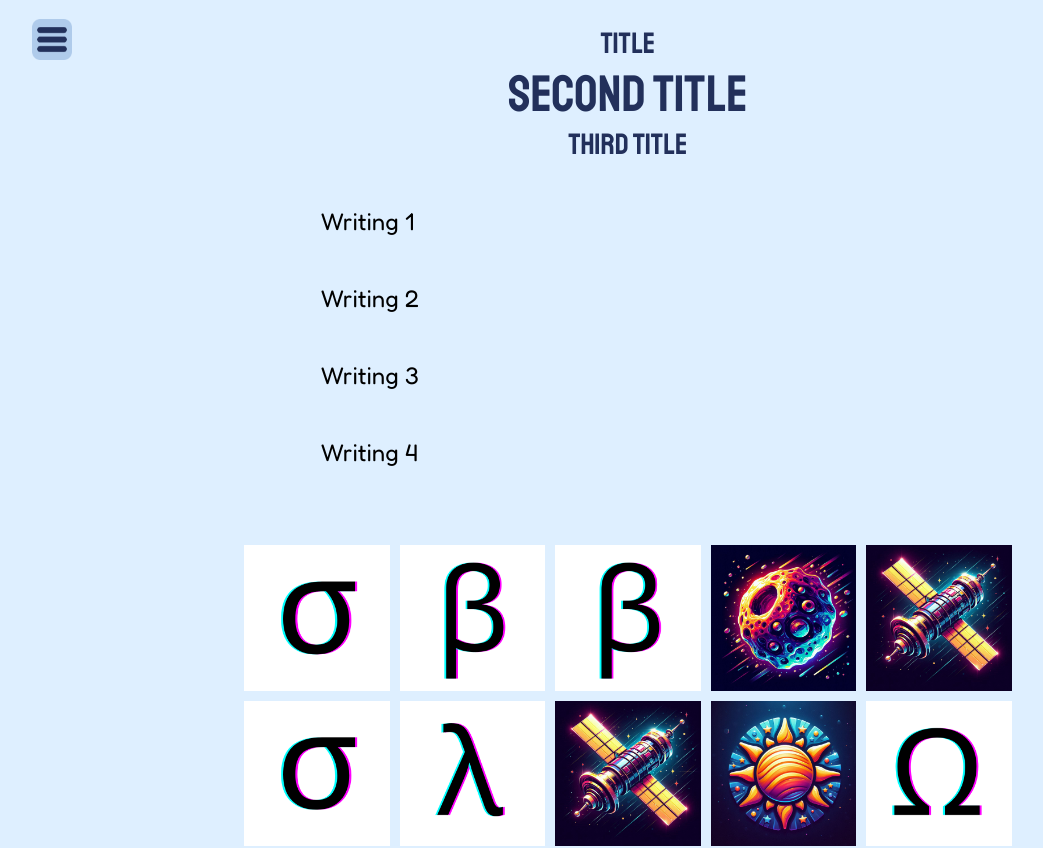
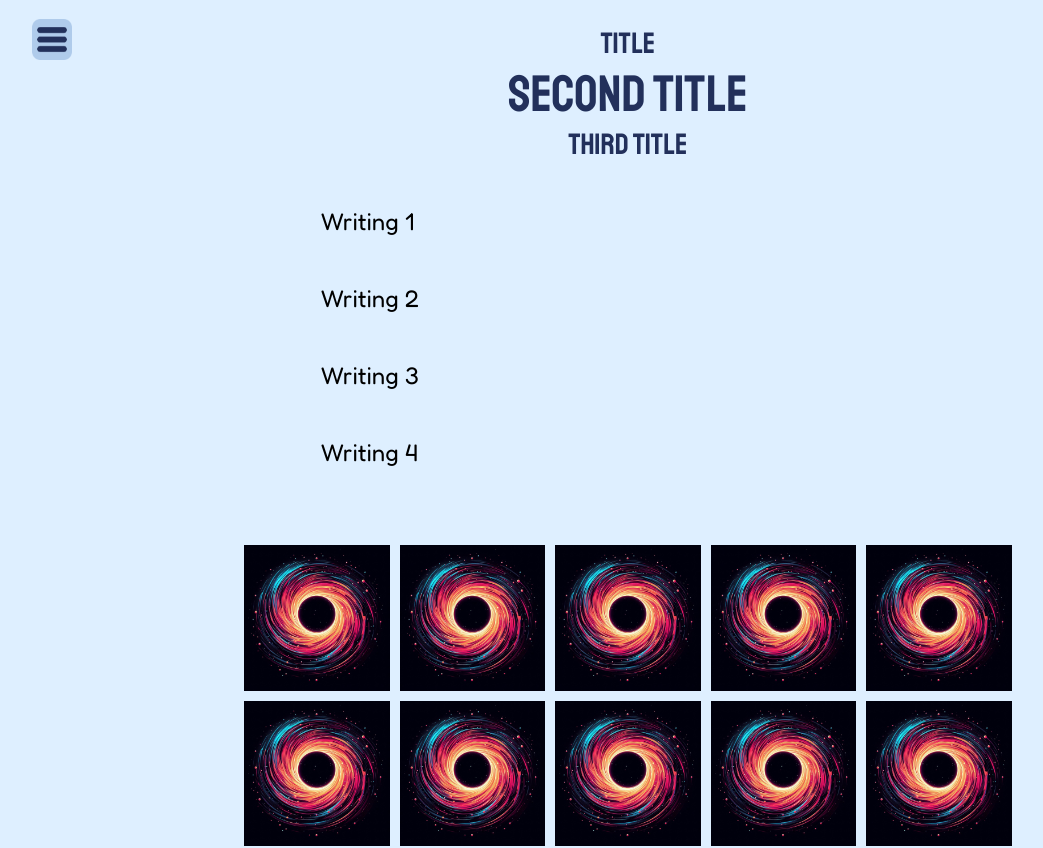
Before and after one commit to gobshmacked/Pokies, a React (Create React App) app in the folder frontend/: page / in a window 1280 px wide. Shown: the top 848 px of the page, without its empty margins (12-1055 px from the left). Built offline with nearby package versions, Linux system fonts and the light colour scheme.

Commit message:
Button press results in staggered loading

```diff
--- a/frontend/src/react_components/AnswerGrid.jsx
+++ b/frontend/src/react_components/AnswerGrid.jsx
@@ -1,5 +1,6 @@
-import React from 'react'
+import React, { useState, useEffect } from 'react';
 import { styled } from '@mui/material'
+import loadingIcon from './assets/pokie_images/12.png';
 import image1 from './assets/pokie_images/1.png';
 import image2 from './assets/pokie_images/2.png';
 import image3 from './assets/pokie_images/3.png';
@@ -16,16 +17,20 @@ import image12 from './assets/pokie_images/12.png';
 
 export function AnswerGrid(props) {
   const images = [image1, image2, image3, image4, image5, image6, image7, image8, image9, image10, image11, image12];
-	const iconArray = props.pokieNumbers;
-	return (
-	<PokerMachineGrid>
-      {iconArray.map((icon, index) => (
+
+  return (
+    <PokerMachineGrid>
+      {props.pokieNumbers.map((icon, index) => (
         <GridItem key={index}>
-          <img src={images[icon]} alt={`Grid item ${index + 1}`} />
+          {icon !== null ? (
+            <img src={images[icon]} alt={`Grid item ${index + 1}`} />
+          ) : (
+            <img src={loadingIcon} alt="Loading" />
+          )}
         </GridItem>
       ))}
     </PokerMachineGrid>
-	)
+  );
 }
 
 const PokerMachineGrid = styled('div')({
@@ -46,7 +51,3 @@ const GridItem = styled('div')({
     objectFit: 'cover',
   },
 });
-
-const stub = () => {
-	return [1,7,4,5,8,3,2,5,5,4,3,3,2,8,9]
-}
--- a/frontend/src/react_components/DefaultPage.jsx
+++ b/frontend/src/react_components/DefaultPage.jsx
@@ -6,23 +6,37 @@ import { ScoreMethodA } from '../pokies_maths/classes/ScoreMethodA.js'
 import './cssStyles/DefaultPage.css'
 
 export function DefaultPage(props) {
-	const [pokieNumbers, setPokieNumbers] = React.useState([0,2,2,7,6,0,4,6,9,3,10,10,6,1,0])
+	const [pokieNumbers, setPokieNumbers] = React.useState([0, 2, 2, 7, 6, 0, 4, 6, 9, 3, 10, 10, 6, 1, 0]);
+  const [delayedPokieNumbers, setDelayedPokieNumbers] = React.useState(Array(15).fill(null));
 
-	let scoreArray = [180, 25, 27, 29, 31, 33, 100, 150, 250, 600, 1000]
-	let probabilityArray = [40, 70, 71, 72, 73, 74, 82, 76, 65, 20, 14]
+  let scoreArray = [180, 25, 27, 29, 31, 33, 100, 150, 250, 600, 1000];
+  let probabilityArray = [40, 70, 71, 72, 73, 74, 82, 76, 65, 20, 14];
 
-	const scoreMethod = new ScoreMethodA(scoreArray)
-	const machine = new BaseMachine(probabilityArray, scoreMethod)
+  const scoreMethod = new ScoreMethodA(scoreArray);
+  const machine = new BaseMachine(probabilityArray, scoreMethod);
 
-	function nextPokiesNumbers (machine) {
-		let nextNumbers = machine.generate()
-		let nextNumbersFlattened = []
+  function nextPokiesNumbers(machine) {
+    let nextNumbers = machine.generate();
+    let nextNumbersFlattened = [];
     for (let i = 0; i < 3; i++) {
       for (let j = 0; j < 5; j++) {
-				nextNumbersFlattened.push(nextNumbers[i][j])
+        nextNumbersFlattened.push(nextNumbers[i][j]);
       }
     }
-		setPokieNumbers(nextNumbersFlattened)
+
+    // Set all images to null first
+    setDelayedPokieNumbers(Array(15).fill(null));
+
+    // Staggered update of pokie numbers
+    nextNumbersFlattened.forEach((num, index) => {
+      setTimeout(() => {
+        setDelayedPokieNumbers(prev => {
+          const newNumbers = [...prev];
+          newNumbers[index] = num;
+          return newNumbers;
+        });
+      }, ((index % 5) + 1) * 500); // Staggered delay based on index
+    });
   }
 
   return (
@@ -38,22 +52,22 @@ export function DefaultPage(props) {
         <Writing>Writing 3</Writing>
         <Writing>Writing 4</Writing>
       </WritingBlock>
-			<br/><br/><br/>
+      <br /><br /><br />
       <PokiesScreenBlock>
-				{<AnswerGrid pokieNumbers = {pokieNumbers}/>}
+        <AnswerGrid pokieNumbers={delayedPokieNumbers} />
       </PokiesScreenBlock>
-			<br/><br/><br/>
+      <br /><br /><br />
       <PokiesInteractBlock>
         <PokiesButtonBlock>
-					<StyledButton onClick = {() => nextPokiesNumbers(machine)}/>
+          <StyledButton onClick={() => nextPokiesNumbers(machine)} />
         </PokiesButtonBlock>
       </PokiesInteractBlock>
-			<br/><br/><br/><br/><br/><br/><br/><br/><br/><br/><br/><br/><br/><br/><br/><br/><br/><br/><br/><br/>
-			<br/><br/><br/><br/><br/><br/><br/><br/><br/><br/><br/><br/><br/><br/><br/><br/><br/><br/><br/><br/>
-			<br/><br/><br/><br/><br/><br/><br/><br/><br/><br/><br/><br/><br/><br/><br/><br/><br/><br/><br/><br/>
-			<br/><br/><br/><br/><br/><br/><br/><br/><br/><br/><br/><br/><br/><br/><br/><br/><br/><br/><br/><br/>
+      <br /><br /><br /><br /><br /><br /><br /><br /><br /><br /><br /><br /><br /><br /><br /><br /><br /><br /><br /><br />
+      <br /><br /><br /><br /><br /><br /><br /><br /><br /><br /><br /><br /><br /><br /><br /><br /><br /><br /><br /><br />
+      <br /><br /><br /><br /><br /><br /><br /><br /><br /><br /><br /><br /><br /><br /><br /><br /><br /><br /><br /><br />
+      <br /><br /><br /><br /><br /><br /><br /><br /><br /><br /><br /><br /><br /><br /><br /><br /><br /><br /><br /><br />
     </PageBox>
-	)
+  );
 }
 
 // Material UI Styles //
```
Lines whose indentation alone changed are shown as unchanged.
